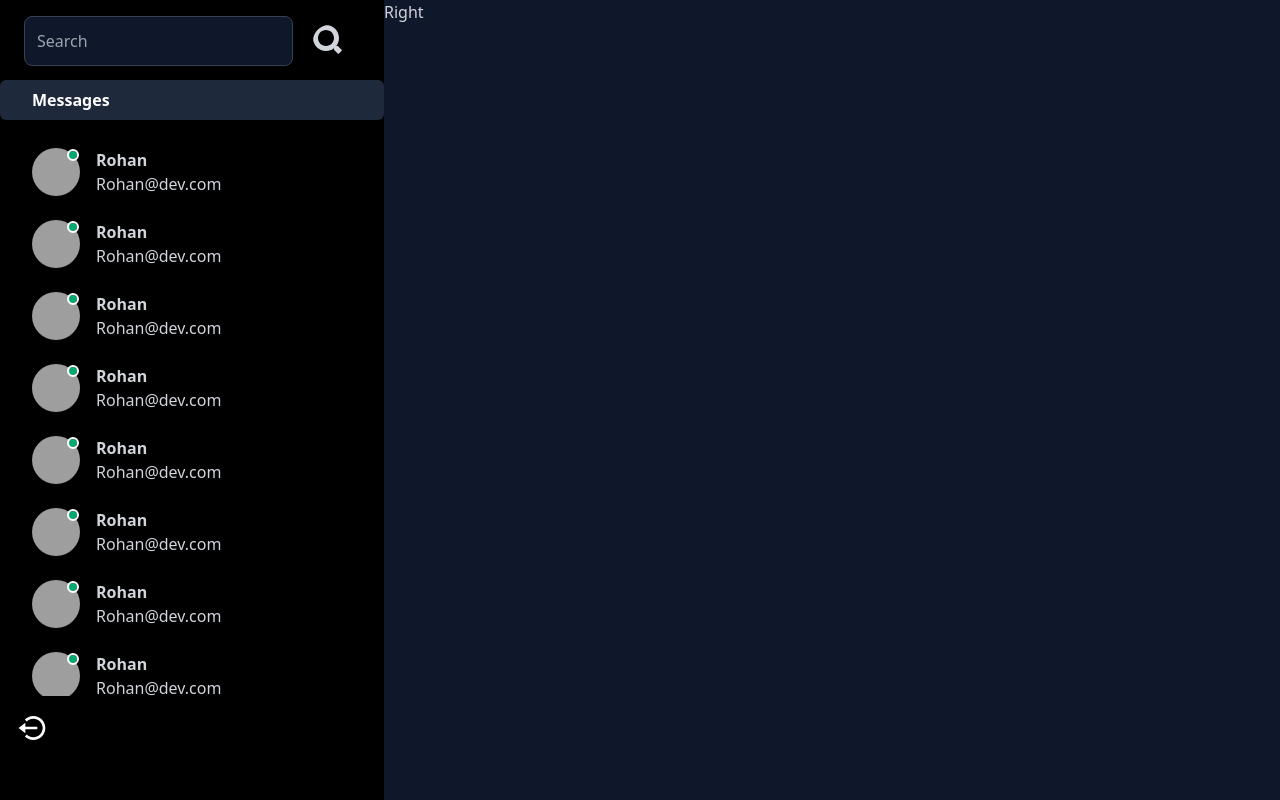
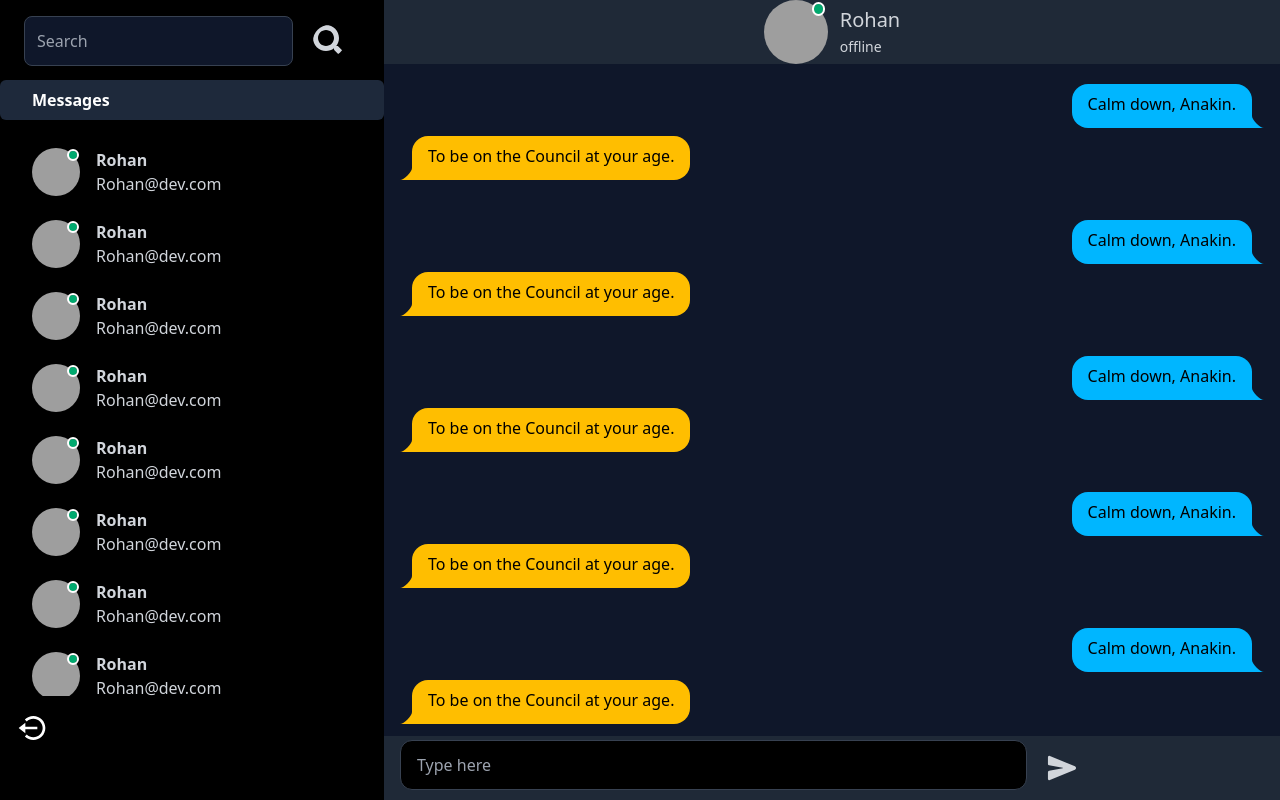
Before and after one commit to Siddharth-singhSengar/MERN-Chat-App, a React (Vite) app in the folder Frontend/: page / in a window 1280 px wide. Built offline with nearby package versions, Linux system fonts and the light colour scheme; grey boxes are pictures that could not be loaded.

Commit message:
frontend done

```diff
--- /dev/null
+++ b/Frontend/src/Home/Rightpart/Chatuser.jsx
@@ -0,0 +1,16 @@
+function Chatuser() {
+  return (
+    <div className="flex space-x-3 justify-center items-center h-[8vh] bg-gray-800 hover:bg-gray-700 duration-300">
+      <div className="avatar online">
+        <div className="w-16 rounded-full">
+          <img src="https://img.daisyui.com/images/stock/photo-1534528741775-53994a69daeb.webp" />
+        </div>
+      </div>
+      <div>
+        <h1 className="text-xl">Rohan</h1>
+        <span className="text-sm">offline</span>
+      </div>
+    </div>
+  );
+}
+export default Chatuser;
--- /dev/null
+++ b/Frontend/src/Home/Rightpart/Message.jsx
@@ -0,0 +1,17 @@
+function Message() {
+  return (
+    <div>
+      <div className="p-4">
+        <div className="chat chat-end">
+          <div className="chat-bubble chat-bubble-info">Calm down, Anakin.</div>
+        </div>
+        <div className="chat chat-start">
+          <div className="chat-bubble chat-bubble-warning">
+            To be on the Council at your age.
+          </div>
+        </div>
+      </div>
+    </div>
+  );
+}
+export default Message;
--- /dev/null
+++ b/Frontend/src/Home/Rightpart/Messages.jsx
@@ -0,0 +1,24 @@
+import Message from "./Message";
+
+function Messages() {
+  return (
+    <div  className=" flex-1 overflow-y-auto" style={{minHeight:"calc(92vh - 8vh)"}}>
+       <Message/>
+       <Message/>
+       <Message/>
+       <Message/>
+       <Message/>
+       <Message/>
+       <Message/>
+       <Message/>
+       <Message/>
+       <Message/>
+       <Message/>
+       <Message/>
+       <Message/>
+       <Message/>
+
+    </div>
+  );
+}
+export default Messages;
--- a/Frontend/src/Home/Rightpart/Right.jsx
+++ b/Frontend/src/Home/Rightpart/Right.jsx
@@ -1,7 +1,17 @@
 import React from "react"
+import Chatuser from "./Chatuser"
+import Messages from "./Messages"
+import TypeSend from "./TypeSend"
 
 function Right() {
-  return <div className="w-[70%] bg-slate-900 text-gray-300">Right</div>
+  return <div className="w-[70%] bg-slate-900 text-gray-300">
+    <Chatuser/>
+    <div className=" flex-1 overflow-y-auto" style={{maxHeight:"calc(92vh - 8vh)"}}>
+    <Messages/>
+
+    </div>
+    <TypeSend/>
+  </div>
 
 }
 export default Right
--- /dev/null
+++ b/Frontend/src/Home/Rightpart/TypeSend.jsx
@@ -0,0 +1,17 @@
+import { IoSend } from "react-icons/io5";
+
+function TypeSend() {
+  return (
+    <div className="flex space-x-1 h-[8vh]  bg-gray-800">
+        <div className="w-[70%] mx-4">
+        <input type="text" placeholder="Type here" className=" bg-black border border-gray-700 rounded-xl outline-none mt-1 px-4 py-3 w-full " />
+
+        </div>
+        <button>
+        <IoSend  className="text-3xl"/>
+
+        </button>
+    </div>
+  )
+}
+export default TypeSend
```
